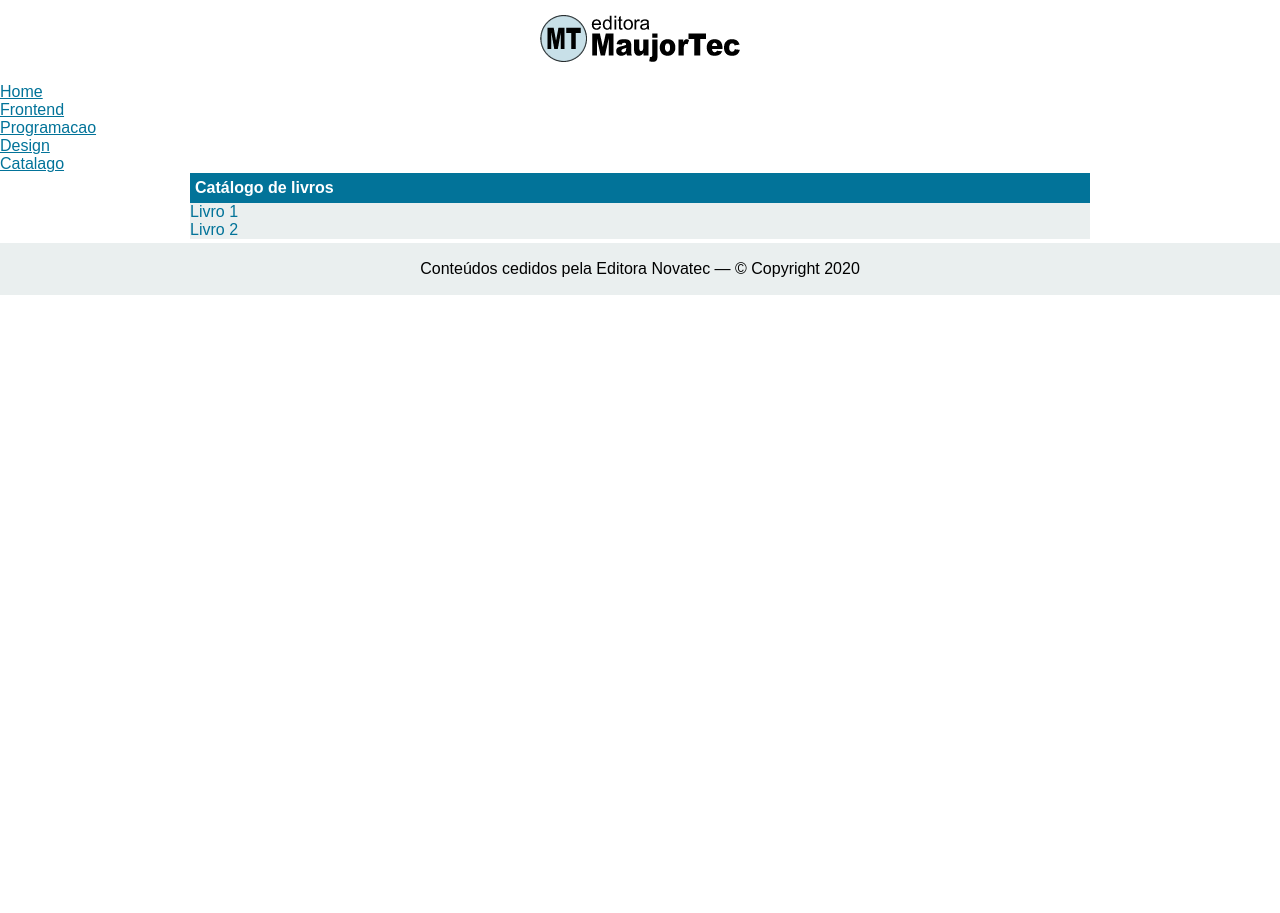
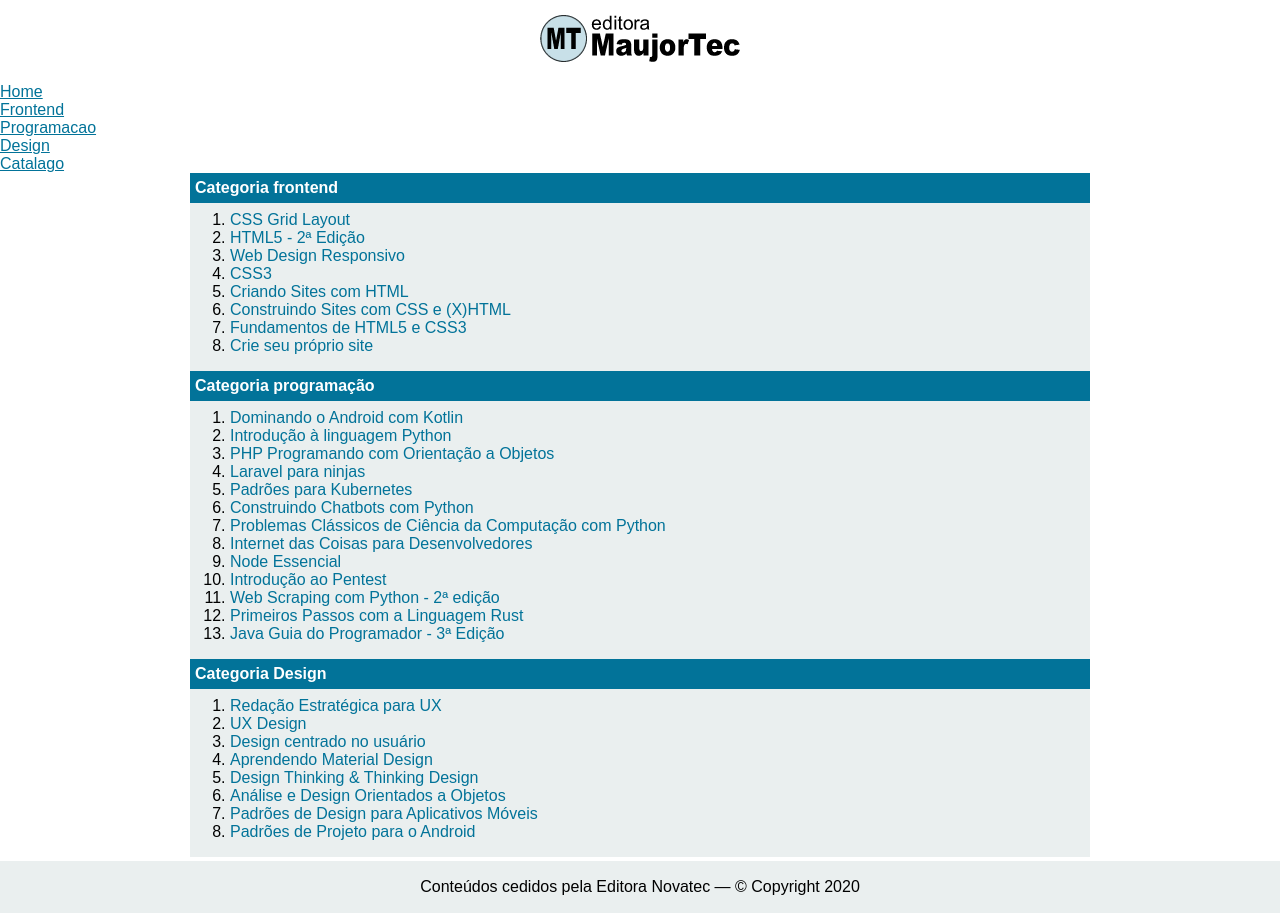
Before and after one commit to moraisalysson/react-editora-maujor, a React (Create React App) app in the folder editora-maujortec/: page /catalago in a window 1280 px wide. Before the commit the page ends 800 px from the top, so only its background shows below. Built offline with nearby package versions, Linux system fonts and the light colour scheme.

Commit message:
cap 8 - implementacao dos componentes

```diff
--- a/editora-maujortec/src/App.js
+++ b/editora-maujortec/src/App.js
@@ -33,6 +33,21 @@ class App extends Component {
     }
   }
 
+  // usando API fetch, conforme exercício 8.3, página 134
+  // componentDidMount() {
+  //   fetch("api/todosOsLivros.json")
+  //   .then(response => response.json())
+  //   .then(livros => this.setState({ livros }))
+  //   .catch(function(error) {
+  //     document
+  //     .querySelectorAll("main")[0]
+  //     .insertAdjacentHTML("beforeend", "<p class='alerta'>Mensagem de erro</p>");
+  //   })
+  //   .finally(function() {
+  //     console.log("Sempre retorna");
+  //   })
+  // }
+
   //função criada, pois da forma que estava no livro não estava funcionando
   //O element em Route não recebe uma função com props. Ele deve receber um elemento React diretamente.
   //Se precisar de props, use o hook useParams dentro do componente.
@@ -53,7 +68,7 @@ class App extends Component {
             <Route path="/frontend" element={<Frontend livros={this.state.livros} />} />
             <Route path="/programacao" element={<Programacao livros={this.state.livros} />} />
             <Route path="/design" element={<Design livros={this.state.livros} />} />
-            <Route path="/catalago" element={<Catalogo />} />
+            <Route path="/catalago" element={<Catalogo livros={this.state.livros}/>} />
             <Route path="/livro/:livroSlug" element={<this.LivroWrapper livros={this.state.livros} />} />
             <Route path="*" element={<NotFound />} />
           </Routes>
--- a/editora-maujortec/src/components/Catalogo.js
+++ b/editora-maujortec/src/components/Catalogo.js
@@ -1,17 +1,44 @@
 import React from "react";
+import { Link } from "react-router-dom";
 
-const Catalogo = () =>  (
+const Catalogo = ({ livros }) => (
     <main className="principal">
-        <h2>Catálogo de livros</h2>
-        <ul>
-            <li>
-                <a href="#">Livro 1</a>
-            </li>
-            <li>
-                <a href="#">Livro 2</a>
-            </li>
-        </ul>
-    </main>
+        <h2>Categoria frontend</h2>
+        <ol>
+            {livros
+                .filter(livro => livro.categoria === "frontend")
+                .map(livro =>
+                    <li key={livro.id}>
+                        <Link to={`/livro/${livro.slug}`}>{ livro.titulo }</Link>
+                    </li>
+                )
+            }
+        </ol>
+
+        <h2>Categoria programação</h2>
+        <ol>
+            {livros
+                .filter(livro => livro.categoria === "programacao")
+                .map(livro =>
+                    <li key={livro.id}>
+                        <Link to={`/livro/${livro.slug}`}>{ livro.titulo }</Link>
+                    </li>
+                )
+            }
+        </ol>
+
+        <h2>Categoria Design</h2>
+        <ol>
+            {livros
+                .filter(livro => livro.categoria === "design")
+                .map(livro =>
+                    <li key={livro.id}>
+                        <Link to={`/livro/${livro.slug}`}>{ livro.titulo }</Link>
+                    </li>
+                )
+            }
+        </ol>
+    </main >
 );
 
 
--- a/editora-maujortec/src/components/Design.js
+++ b/editora-maujortec/src/components/Design.js
@@ -1,12 +1,32 @@
 import React from "react";
+import { Link } from "react-router-dom";
 
-const Design = () =>  (
+const Design = ({ livros }) =>  (
     <main className="principal">
-        <h2>Categoria Design</h2>
-        <div className="card">
-            <p>Conteúdos da página Design</p>
-        </div>
-    </main>
+    <h2>Categoria Design</h2>
+
+    {livros
+        .filter(livro => livro.categoria === "design")
+        .map(livro =>
+            <div className="card" key={livro.id}>
+                <div className="thumb">
+                    <img
+                        src={`/imagens/capas/${livro.id}.jpg`}
+                        alt={`Thumb do livro ${livro.titulo}`}
+                    />
+                </div>
+
+                <div className="detalhes">
+                    <h3>{livro.titulo}</h3>
+                    <p>{livro.descricao.slice(0, 130) + "..."}</p>
+                    <Link to={`/livro/${livro.slug}`}>
+                        <p>Leia mais &gt;</p>
+                    </Link>
+                </div>
+            </div>
+        )
+    }
+</main>
 );
 
 
--- a/editora-maujortec/src/components/Frontend.js
+++ b/editora-maujortec/src/components/Frontend.js
@@ -1,11 +1,31 @@
 import React from "react";
+import { Link } from "react-router-dom";
 
-const Frontend = () =>  (
+const Frontend = ({ livros }) => (
     <main className="principal">
-        <h2>Categoria frontend</h2>
-        <div className="card">
-            <p>Conteúdos da página Frontend</p>
-        </div>
+        <h2>Categoria Frontend</h2>
+
+        {livros
+            .filter(livro => livro.categoria === "frontend")
+            .map(livro =>
+                <div className="card" key={livro.id}>
+                    <div className="thumb">
+                        <img
+                            src={`/imagens/capas/${livro.id}.jpg`}
+                            alt={`Thumb do livro ${livro.titulo}`}
+                        />
+                    </div>
+
+                    <div className="detalhes">
+                        <h3>{livro.titulo}</h3>
+                        <p>{livro.descricao.slice(0, 130) + "..."}</p>
+                        <Link to={`/livro/${livro.slug}`}>
+                            <p>Leia mais &gt;</p>
+                        </Link>
+                    </div>
+                </div>
+            )
+        }
     </main>
 );
 
--- a/editora-maujortec/src/components/Programacao.js
+++ b/editora-maujortec/src/components/Programacao.js
@@ -1,11 +1,31 @@
 import React from "react";
+import { Link } from "react-router-dom";
 
-const Programacao = () =>  (
+const Programacao = ({ livros }) =>  (
     <main className="principal">
-        <h2>Categoria Programacao</h2>
-        <div className="card">
-            <p>Conteúdos da página Programacao</p>
-        </div>
+        <h2>Categoria Programação</h2>
+
+        {livros
+            .filter(livro => livro.categoria === "programacao")
+            .map(livro =>
+                <div className="card" key={livro.id}>
+                    <div className="thumb">
+                        <img
+                            src={`/imagens/capas/${livro.id}.jpg`}
+                            alt={`Thumb do livro ${livro.titulo}`}
+                        />
+                    </div>
+
+                    <div className="detalhes">
+                        <h3>{livro.titulo}</h3>
+                        <p>{livro.descricao.slice(0, 130) + "..."}</p>
+                        <Link to={`/livro/${livro.slug}`}>
+                            <p>Leia mais &gt;</p>
+                        </Link>
+                    </div>
+                </div>
+            )
+        }
     </main>
 );
 
```
